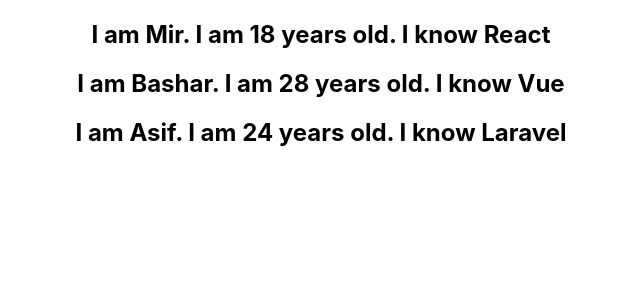
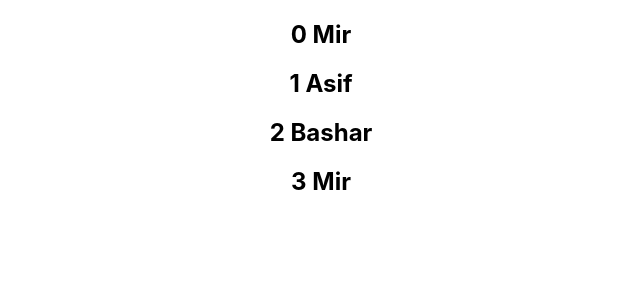
Before and after one commit to MirAfzalul/ReactJS-Tutorial, a React (Create React App) app: page / in a window 1280 px wide. Shown: the top 300 px of the page, without its empty margins (319-959 px from the left). Built offline with nearby package versions, Linux system fonts and the light colour scheme.

Commit message:
Tutorial-19- Insex as key Anti-pattern

```diff
--- a/src/components/NameList.js
+++ b/src/components/NameList.js
@@ -2,6 +2,7 @@
 import React from 'react'
 import Person from './Person'
 function NameList() {
+    const names=['Mir','Asif','Bashar','Mir']
     const persons = [
         {
             id:1,
@@ -22,10 +23,10 @@
             skill: 'Laravel'
         }
     ]
-    const personList=persons.map(person => <Person key={person.id} person={person}/> )
+    const nameList=names.map((name, index) => <h2 key={index}>{index} {name}</h2> )
     return (
         <div>
-            {personList}
+            {nameList}
         </div>
     )
 }
```
